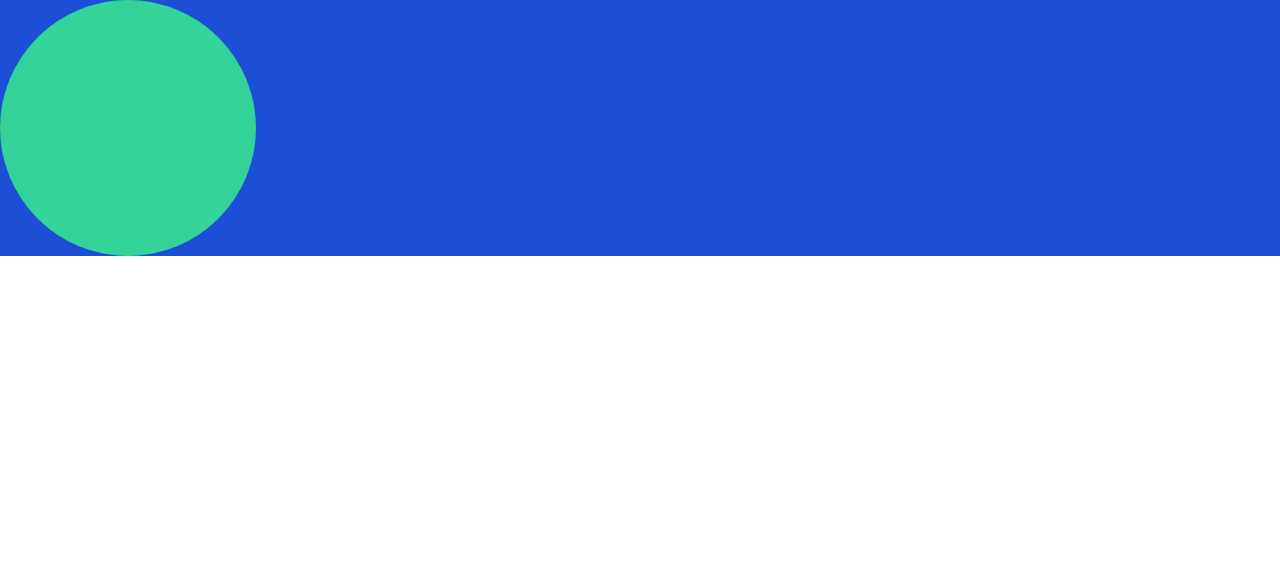
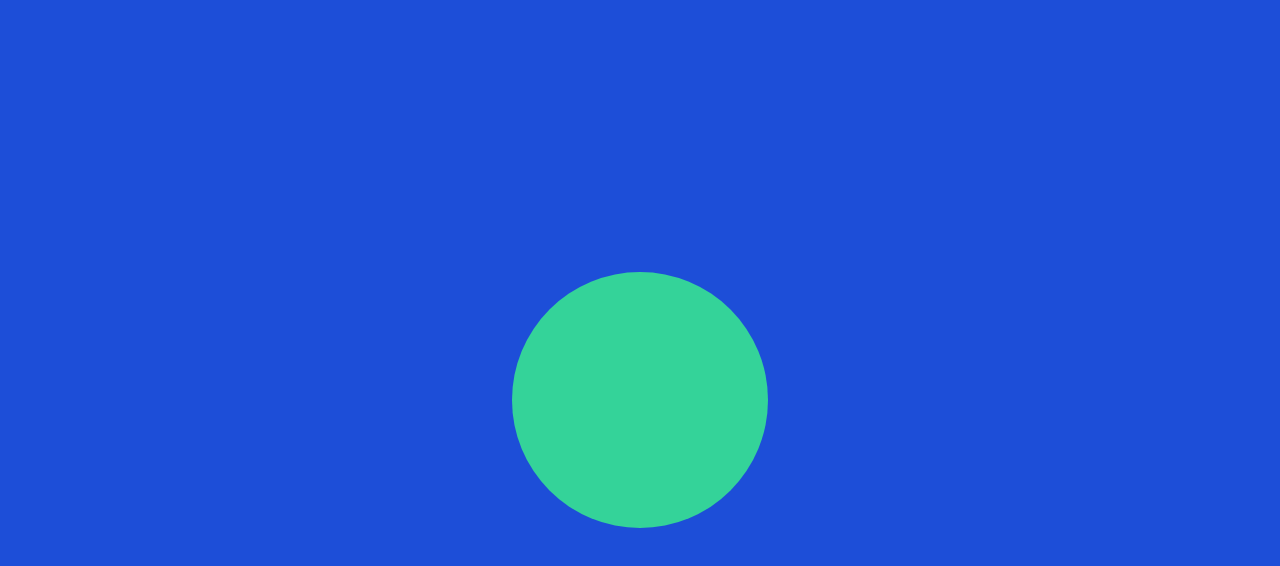
Before and after one commit to leo-lucas/pomodoro-exercise, a plain HTML site: page index.html in a window 1280 px wide. Drawn offline with nearby package versions, Linux system fonts and the light colour scheme.

Commit message:
add style

```diff
--- a/index.html
+++ b/index.html
@@ -6,11 +6,9 @@
   <script src="https://cdn.tailwindcss.com"></script>
 </head>
 <body>
-    <div class="w-full md:w-auto h-full md:h-auto bg-blue-700">
-
-        <div class="rounded-full bg-emerald-400	w-64 h-64">
+  <div class="h-screen bg-blue-700 flex justify-center">
+    <div class="self-center rounded-full bg-emerald-400	w-64 h-64">
     </div>
-
-   </div>
+  </div>
 </body>
 </html>
```
